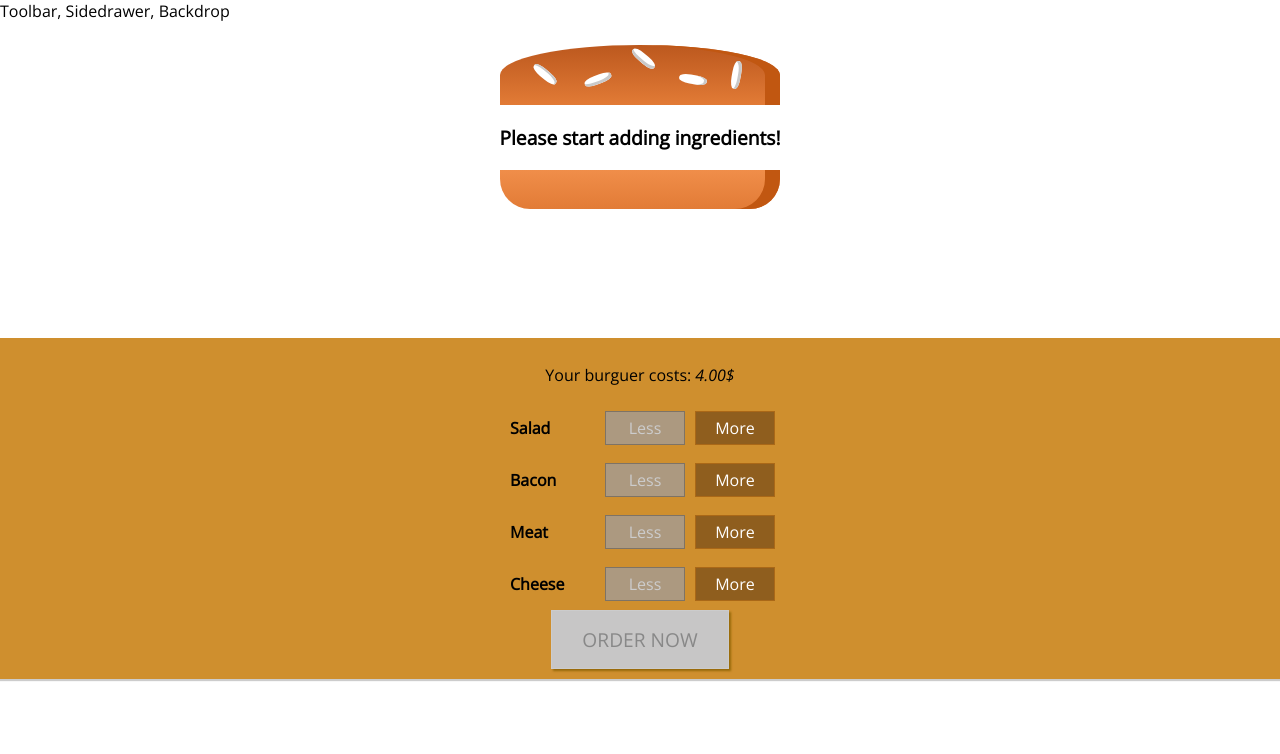
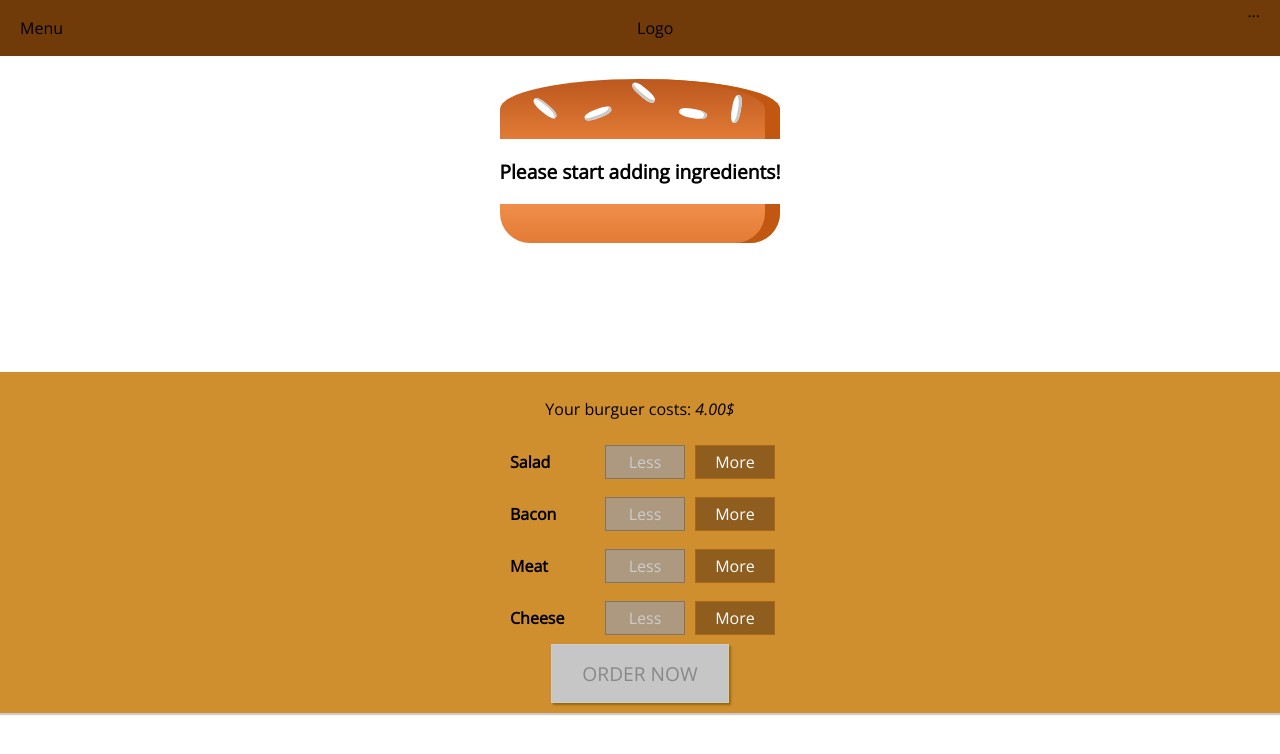
Before and after one commit to lucascprazeres/react-burguer-builder, a React (Create React App) app: page / in a window 1280 px wide. Shown: the top 754 px of the page. Built offline with nearby package versions, Linux system fonts and the light colour scheme.

Commit message:
started the toolbar implementation

```diff
--- a/src/components/Layout/Layout.js
+++ b/src/components/Layout/Layout.js
@@ -2,11 +2,12 @@ import React from 'react';
 import classes from './Layout.module.css';
 
 import Aux from '../../hoc/Aux/Aux';
+import Toolbar from '../Navigation/Toolbar/Toolbar';
 
 const Layout = (props) => (
   <Aux>
     <div>
-      Toolbar, Sidedrawer, Backdrop
+      <Toolbar />
     </div>
     <main className={classes.Main}>
       {props.children}
--- a/src/components/Layout/Layout.module.css
+++ b/src/components/Layout/Layout.module.css
@@ -1,3 +1,3 @@
 .Main {
-  margin-top: 16px;
+  margin-top: 72px;
 }
--- /dev/null
+++ b/src/components/Navigation/Toolbar/Toolbar.js
@@ -0,0 +1,15 @@
+import React from 'react';
+
+import classes from './Toolbar.module.css';
+
+const Toolbar = () => (
+  <header className={classes.Toolbar}>
+    <div>Menu</div>
+    <div>Logo</div>
+    <nav>
+      ...
+    </nav>
+  </header>
+);
+
+export default Toolbar;
--- /dev/null
+++ b/src/components/Navigation/Toolbar/Toolbar.module.css
@@ -0,0 +1,18 @@
+.Toolbar {
+  height: 56px;
+  width: 100%;
+  position: fixed;
+  top: 0;
+  left: 0;
+  background-color: #703b09;
+  display: flex;
+  justify-content: space-between;
+  align-items: center;
+  padding: 0 20px;
+  box-sizing: border-box;
+  z-index: 90;
+}
+
+.Toolbar nav {
+  height: 100%;
+}
```
